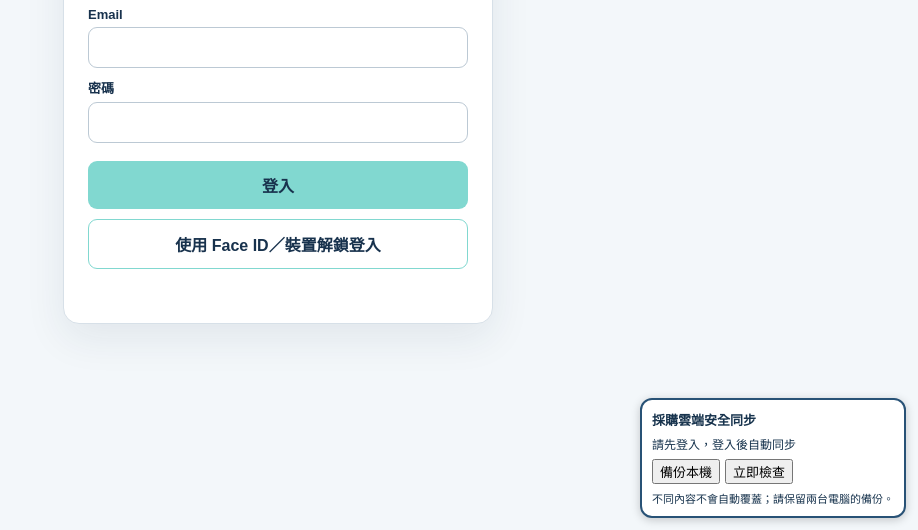
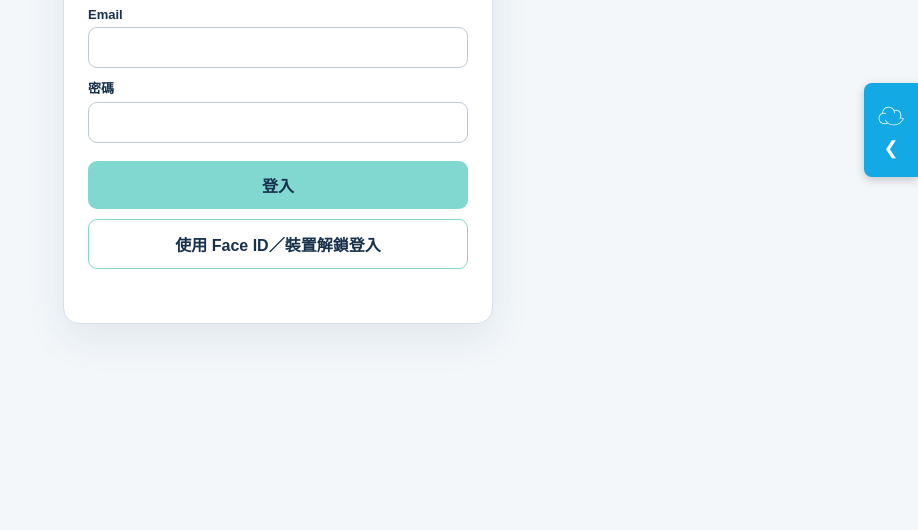
Before and after one commit to CA-office/shengbaoding-calendar, a plain HTML site: page index.html in a window 1280 px wide. Shown: the part 270-800 px from the top of the page, without its empty margins (362-1280 px from the left). Drawn offline with nearby package versions, Linux system fonts and the light colour scheme.

Commit message:
Update index.html

```diff
--- a/index.html
+++ b/index.html
@@ -3358,15 +3358,29 @@ if(document.readyState==='loading')document.addEventListener('DOMContentLoaded',
  if(document.readyState==='loading')document.addEventListener('DOMContentLoaded',bind);else bind();
 })();
 </script>
+<style id="sbd-sync-side-drawer-style">
+#sbdSyncDrawer{position:fixed;right:0;top:50%;transform:translateY(-50%);z-index:9000;display:flex;align-items:center;pointer-events:none;font-family:system-ui,"Microsoft JhengHei",sans-serif;color:#17334d}
+#sbdSyncDrawerToggle{pointer-events:auto;display:flex;flex-direction:column;align-items:center;justify-content:center;gap:5px;width:54px;height:94px;border:0;border-radius:8px 0 0 8px;background:#13a9e4;color:white;box-shadow:0 3px 10px #0003;cursor:pointer;font-size:20px;flex-shrink:0;order:1}
+#sbdSyncDrawerToggle .sbdSyncIcon{font-size:27px;line-height:1.1}
+#sbdSyncDrawerToggle .sbdSyncArrow{font-size:18px;transition:transform .2s}
+#sbdSyncDrawer.open #sbdSyncDrawerToggle .sbdSyncArrow{transform:rotate(180deg)}
+#sbdSyncDrawerPanel{pointer-events:auto;order:0;width:min(310px,calc(100vw - 65px));background:#fff;border:2px solid #285276;border-radius:12px 0 0 12px;padding:12px;box-shadow:0 3px 14px #0003;display:none;font-size:13px}
+#sbdSyncDrawer.open #sbdSyncDrawerPanel{display:block}
+#sbdSyncDrawerPanel button{padding:5px 8px;border:1px solid #b7c5d1;border-radius:5px;background:#fff;color:#17334d;cursor:pointer}
+@media(max-width:600px){#sbdSyncDrawerToggle{width:43px;height:76px}#sbdSyncDrawerPanel{width:min(295px,calc(100vw - 49px))}}
+</style>
 <script id="sbd-safe-auto-sync-v70">
 (function(){
 'use strict';
 /* 保守型同步：絕不自動覆蓋非空白且不同的本機/雲端資料。 */
 const keys=['sbd_purchase_projects','sbd_taichung_purchase_projects_v1','sbd_taichung_purchase_details_v1','sbd_taichung_purchase_period_v1','sbd_taichung_purchase_names_v1','sbd_tc_invoice_periods_v1','sbd_tc_name_options_v1','sbd_purchase_pdf_work_v1','sbd_hongfu_period_work_v1','sbd_hongfu_last_period','sbd_hongfu_visible_total_v1','sbd_other_expenses_v1'];
 const isData=v=>v!=null&&String(v).trim()!==''&&!['[]','{}','null'].includes(String(v).trim());
-const panel=document.createElement('div');
-panel.style='position:fixed;bottom:12px;right:12px;z-index:9000;background:white;border:2px solid #285276;border-radius:12px;padding:10px;box-shadow:0 2px 10px #0003;max-width:310px;font:13px system-ui;color:#17334d';
-panel.innerHTML='<b>採購雲端安全同步</b><div data-status style="font-size:12px;margin:6px 0">等待登入後自動檢查</div><div style="display:flex;gap:5px;flex-wrap:wrap"><button data-act="backup">備份本機</button><button data-act="sync">立即檢查</button></div><div style="font-size:11px;margin-top:6px">不同內容不會自動覆蓋；請保留兩台電腦的備份。</div>';
+const drawer=document.createElement('div');
+drawer.id='sbdSyncDrawer';
+drawer.innerHTML='<button type="button" id="sbdSyncDrawerToggle" aria-expanded="false" aria-label="展開採購雲端同步"><span class="sbdSyncIcon">☁</span><span class="sbdSyncArrow">❮</span></button><div id="sbdSyncDrawerPanel"><b>採購雲端安全同步</b><div data-status style="font-size:12px;margin:6px 0">等待登入後自動檢查</div><div style="display:flex;gap:5px;flex-wrap:wrap"><button data-act="backup">備份本機</button><button data-act="sync">立即檢查</button></div><div style="font-size:11px;margin-top:6px">不同內容不會自動覆蓋；請保留兩台電腦的備份。</div></div>';
+const panel=drawer.querySelector('#sbdSyncDrawerPanel');
+const toggle=drawer.querySelector('#sbdSyncDrawerToggle');
+toggle.addEventListener('click',()=>{const open=drawer.classList.toggle('open');toggle.setAttribute('aria-expanded',String(open));toggle.setAttribute('aria-label',open?'收合採購雲端同步':'展開採購雲端同步')});
 const status=panel.querySelector('[data-status]');
 function msg(t){status.textContent=t}
 function snapshot(){return Object.fromEntries(keys.filter(k=>isData(localStorage.getItem(k))).map(k=>[k,localStorage.getItem(k)]))}
@@ -3404,7 +3418,7 @@ async function sync(){
  }catch(e){msg('同步未完成：'+(e.message||e))}finally{busy=false}
 }
 panel.addEventListener('click',e=>{const act=e.target?.dataset?.act;if(act==='backup')backup();else if(act==='sync')sync()});
-function start(){document.body.appendChild(panel);setTimeout(sync,1800);setInterval(sync,30000);document.addEventListener('visibilitychange',()=>{if(!document.hidden)sync()})}
+function start(){document.body.appendChild(drawer);setTimeout(sync,1800);setInterval(sync,30000);document.addEventListener('visibilitychange',()=>{if(!document.hidden)sync()})}
 if(document.readyState==='loading')document.addEventListener('DOMContentLoaded',start);else start();
 })();
 </script>
```
